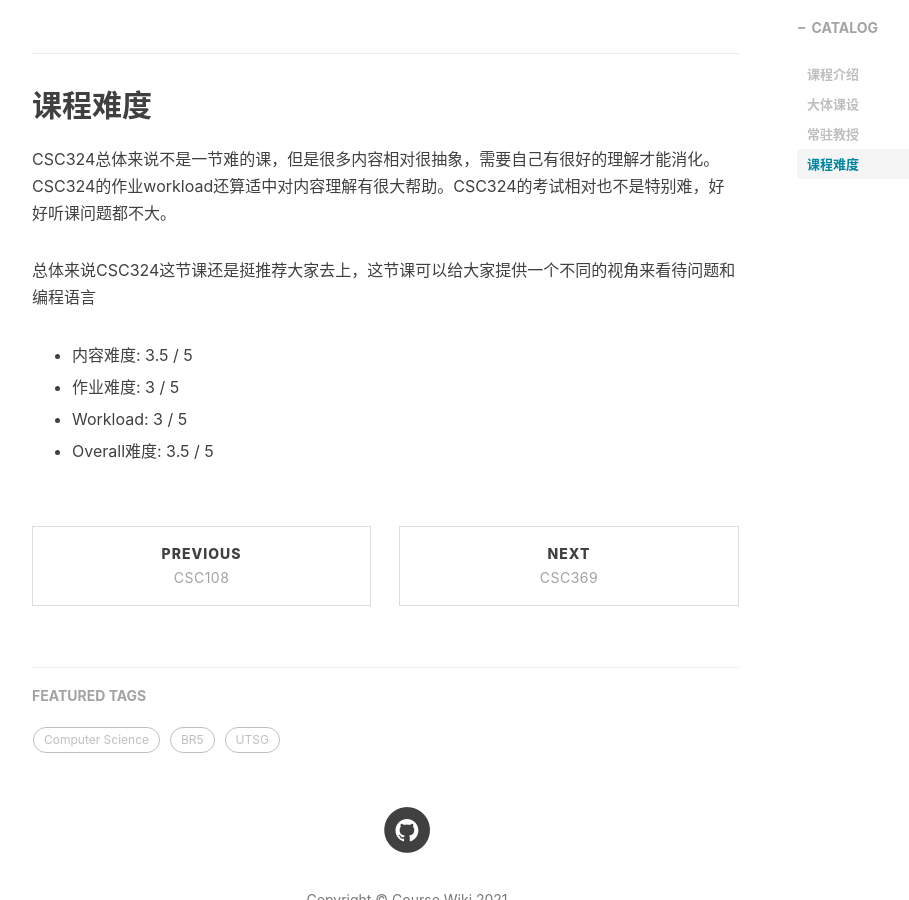
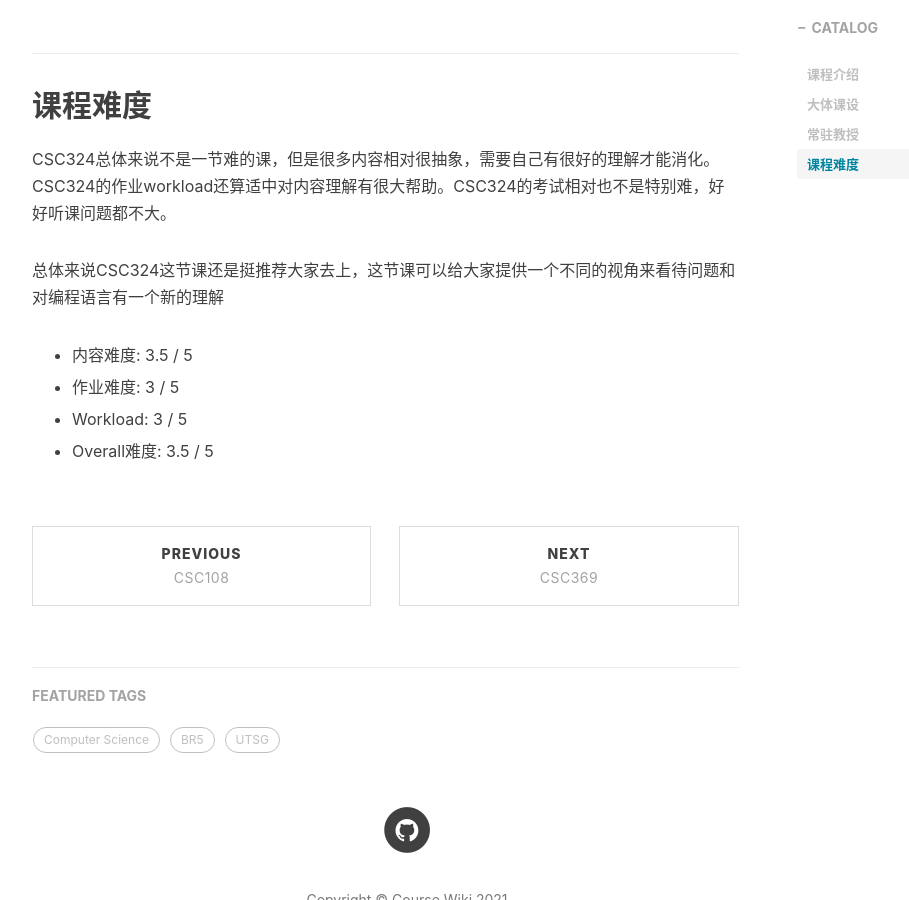
Before and after one commit to UT-Application-Development-Association/course-wiki, a Jekyll site: the page built from _posts/2021-01-01-csc324.md, in a window 1280 px wide and 900 px high, scrolled down 2026 px. Shown: the whole window, without its empty margins (233-1142 px from the left). Built offline with Jekyll 4.4.1, drawn with Linux system fonts in a browser that asks for light colours; nearby versions of some CDN libraries; comment, search, counter and statistics services are not loaded.

Commit message:
Fix wording on csc324

```diff
--- a/_posts/2021-01-01-csc324.md
+++ b/_posts/2021-01-01-csc324.md
@@ -45,7 +45,7 @@ Gary Baumgartner: Gary是CSC324这门课的老牌教授了，偶尔在D Liu不
 ## 课程难度
 CSC324总体来说不是一节难的课，但是很多内容相对很抽象，需要自己有很好的理解才能消化。CSC324的作业workload还算适中对内容理解有很大帮助。CSC324的考试相对也不是特别难，好好听课问题都不大。
 
-总体来说CSC324这节课还是挺推荐大家去上，这节课可以给大家提供一个不同的视角来看待问题和编程语言
+总体来说CSC324这节课还是挺推荐大家去上，这节课可以给大家提供一个不同的视角来看待问题和对编程语言有一个新的理解
 
 - 内容难度: 3.5 / 5
 
```
